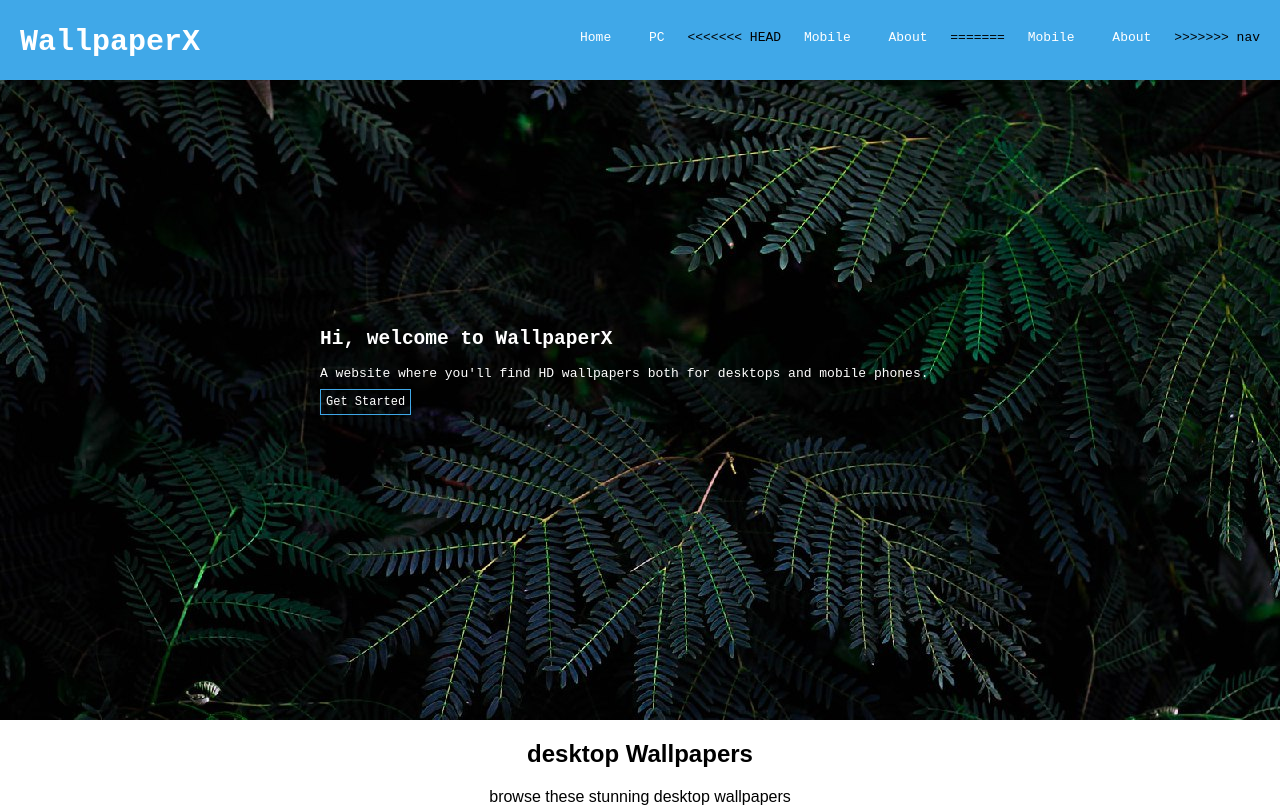
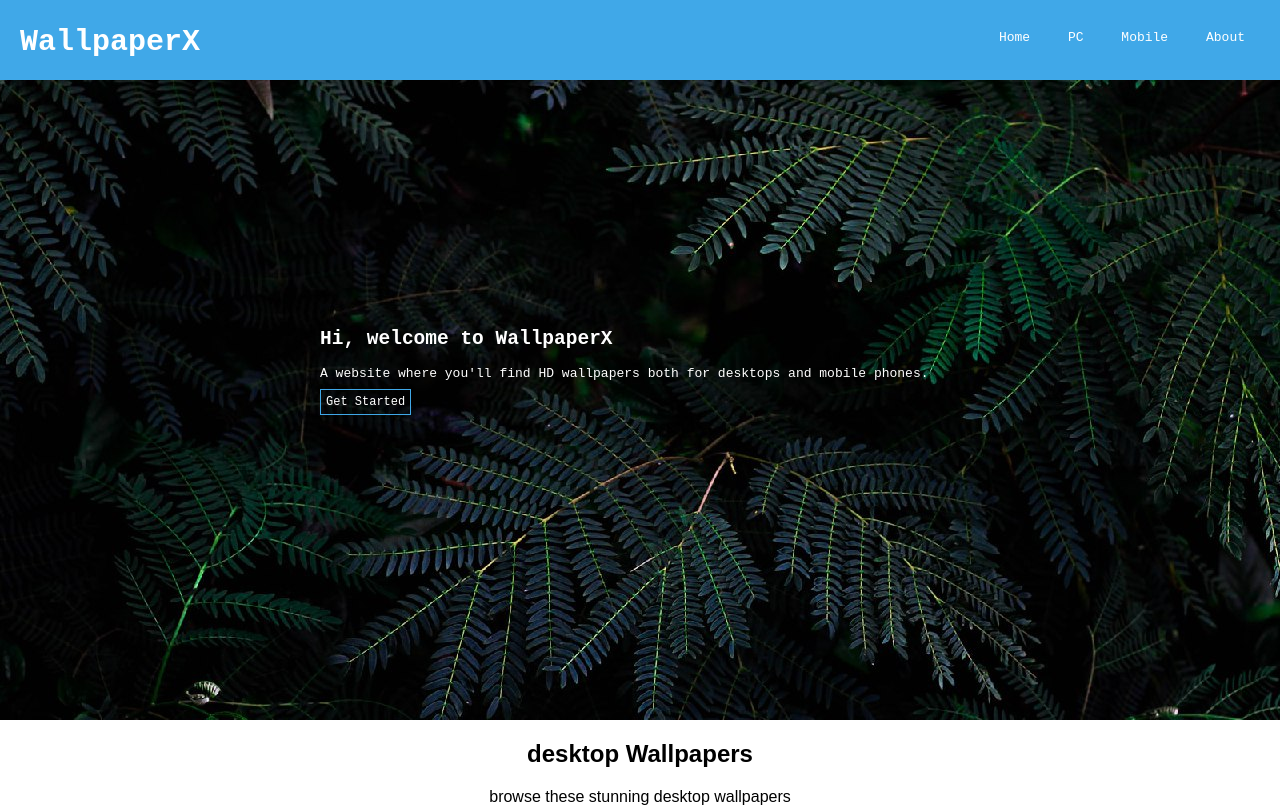
Before and after one commit to Tonny2wo6ix5ive/WallpaperX, a plain HTML site: page index.html in a window 1280 px wide. Shown: the top 809 px of the page. Drawn offline with Linux system fonts and the light colour scheme.

Commit message:
a fixing conflicts

```diff
--- a/index.html
+++ b/index.html
@@ -18,13 +18,8 @@
         <ul>
             <li><a href="#home" class="link1">Home</a></li>
             <li><a href="#pc" class="link1">PC</a></li>
-<<<<<<< HEAD
-            <li><a href="#mobile" class="link1">Mobile</a></li>
-            <li><a href="#about" class="link1">About</a></li>
-=======
             <li><a href="" class="link1">Mobile</a></li>
             <li><a href="#about" class="link1">About</a></li>
->>>>>>> nav
         </ul>
     </nav>
     <section id="home" class="section1">
```
